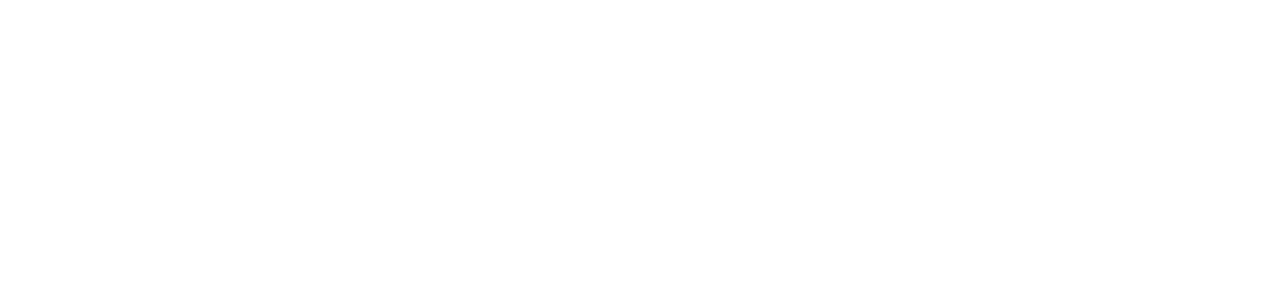
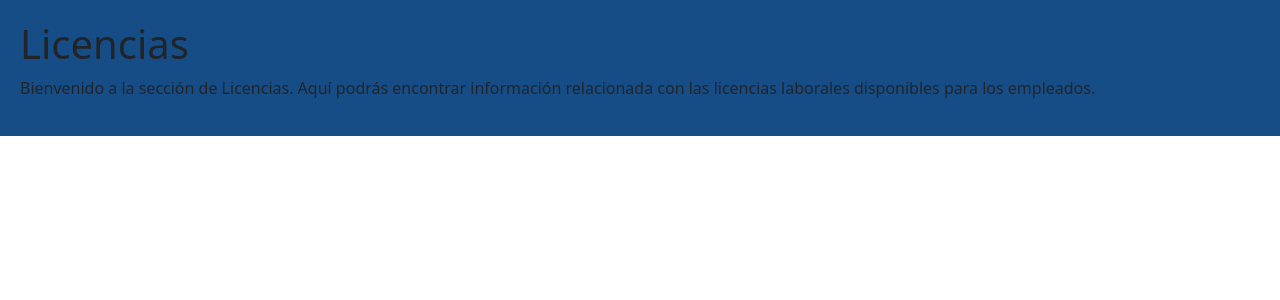
Before and after one commit to Manuelsevero91/Centro-Empleados-de-Comercio, a React (Vite) app in the folder CEC/: page /Licencias in a window 1280 px wide. Before the commit this address had no page. Shown: the top 300 px of the page. Built offline with nearby package versions, Linux system fonts and the light colour scheme.

Commit message:
Rutas incorporadas

```diff
--- a/CEC/src/App.jsx
+++ b/CEC/src/App.jsx
@@ -2,9 +2,17 @@
 import 'bootstrap/dist/css/bootstrap.min.css';
 import Home from "./Paginas/Home";
 import { BrowserRouter as Router, Routes, Route } from "react-router-dom";
-// import Nosotros from './Paginas/Nosotros'
-// import Servicios from './Paginas/Servicios'
-// import Afiliados from './Paginas/Afiliados'
+import Licencias from './Paginas/Licencias';
+import Adicionales from './Paginas/Adicionales';
+import Categorias from './Paginas/Categorias';
+import Jubilacion from './Paginas/Jubilacion';
+import Salud from './Paginas/Salud';
+import Turismo from './Paginas/Turismo';
+import Extras from './Paginas/Extras';
+
+
+
+
 
 
 function App() {
@@ -15,9 +23,13 @@
 
     <Routes>
       <Route path="/" element={<Home />} />
-      {/* <Route path ="/Nosotros" element={<Nosotros />} />
-      <Route path ="/Información Afiliados" element={<Afiliados />} />
-      <Route path ="/Servicios" element={<Servicios />} /> */}
+      <Route path ="/Licencias" element={<Licencias />} />
+      <Route path ="/Adicionales" element={<Adicionales />} />
+      <Route path ="/Categorias" element={<Categorias />} />
+      <Route path ="/Jubilacion" element={<Jubilacion />} />
+      <Route path ="/Salud" element={<Salud />} />
+      <Route path ="/Turismo" element={<Turismo />} />
+      <Route path ="/Extras" element={<Extras />} />
       </Routes>
 
     </>
--- a/CEC/src/Componentes/NavBar.jsx
+++ b/CEC/src/Componentes/NavBar.jsx
@@ -1,3 +1,67 @@
+// import React from "react";
+// import {
+//   Navbar,
+//   Nav,
+//   Form,
+//   FormControl,
+//   Button,
+//   Container,
+//   NavDropdown,
+// } from "react-bootstrap";
+// import "../Estilos/NavBar.css";
+// const CustomNavbar = () => {
+//   return (
+//     <Navbar bg="dark" variant="dark" expand="lg">
+//       <Container>
+//         {/* Título o Logo */}
+//         <Navbar.Brand href="#">Centro de Empleados de Comercio</Navbar.Brand>
+
+//         {/* Botón de toggle para colapsar la Navbar en pantallas pequeñas */}
+//         <Navbar.Toggle aria-controls="basic-navbar-nav" />
+
+//         {/* Links y formulario de búsqueda */}
+//         <Navbar.Collapse id="basic-navbar-nav">
+//           <Nav className="me-auto">
+//             <Nav.Link href="#home">Inicio</Nav.Link>
+
+//             {/* Dropdown para Información */}
+//             <NavDropdown title="Información" id="dropdown-informacion">
+//               <NavDropdown.Item href="#licencias">Licencias</NavDropdown.Item>
+//               <NavDropdown.Item href="#adicionales">
+//                 Adicionales
+//               </NavDropdown.Item>
+//               <NavDropdown.Item href="#categorías">Categorías</NavDropdown.Item>
+//               <NavDropdown.Item href="#jubilación">Jubilación</NavDropdown.Item>
+//             </NavDropdown>
+
+//             {/* Dropdown para Servicios */}
+//             <NavDropdown title="Servicios" id="dropdown-servicios">
+//               <NavDropdown.Item href="#salud">Salud</NavDropdown.Item>
+//               <NavDropdown.Item href="#turismo">Turismo</NavDropdown.Item>
+//               <NavDropdown.Item href="#extras">Extras</NavDropdown.Item>
+//             </NavDropdown>
+
+//             <Nav.Link href="#contact">Contacto</Nav.Link>
+//           </Nav>
+
+//           {/* Buscador */}
+//           <Form className="d-flex">
+//             <FormControl
+//               type="search"
+//               placeholder="Buscar"
+//               className="me-2"
+//               aria-label="Search"
+//             />
+//             <Button variant="outline-light">Buscar</Button>
+//           </Form>
+//         </Navbar.Collapse>
+//       </Container>
+//     </Navbar>
+//   );
+// };
+
+// export default CustomNavbar;
+
 import React from "react";
 import {
   Navbar,
@@ -8,13 +72,15 @@
   Container,
   NavDropdown,
 } from "react-bootstrap";
+import { NavLink } from "react-router-dom";
 import "../Estilos/NavBar.css";
+
 const CustomNavbar = () => {
   return (
     <Navbar bg="dark" variant="dark" expand="lg">
       <Container>
         {/* Título o Logo */}
-        <Navbar.Brand href="#">Centro de Empleados de Comercio</Navbar.Brand>
+        <Navbar.Brand as={NavLink} to="/">Centro de Empleados de Comercio</Navbar.Brand>
 
         {/* Botón de toggle para colapsar la Navbar en pantallas pequeñas */}
         <Navbar.Toggle aria-controls="basic-navbar-nav" />
@@ -22,26 +88,24 @@
         {/* Links y formulario de búsqueda */}
         <Navbar.Collapse id="basic-navbar-nav">
           <Nav className="me-auto">
-            <Nav.Link href="#home">Inicio</Nav.Link>
+            <Nav.Link as={NavLink} to="/">Inicio</Nav.Link>
 
             {/* Dropdown para Información */}
             <NavDropdown title="Información" id="dropdown-informacion">
-              <NavDropdown.Item href="#licencias">Licencias</NavDropdown.Item>
-              <NavDropdown.Item href="#adicionales">
-                Adicionales
-              </NavDropdown.Item>
-              <NavDropdown.Item href="#categorías">Categorías</NavDropdown.Item>
-              <NavDropdown.Item href="#jubilación">Jubilación</NavDropdown.Item>
+              <NavDropdown.Item as={NavLink} to="/licencias">Licencias</NavDropdown.Item>
+              <NavDropdown.Item as={NavLink} to="/adicionales">Adicionales</NavDropdown.Item>
+              <NavDropdown.Item as={NavLink} to="/categorias">Categorías</NavDropdown.Item>
+              <NavDropdown.Item as={NavLink} to="/jubilacion">Jubilación</NavDropdown.Item>
             </NavDropdown>
 
             {/* Dropdown para Servicios */}
             <NavDropdown title="Servicios" id="dropdown-servicios">
-              <NavDropdown.Item href="#salud">Salud</NavDropdown.Item>
-              <NavDropdown.Item href="#turismo">Turismo</NavDropdown.Item>
-              <NavDropdown.Item href="#extras">Extras</NavDropdown.Item>
+              <NavDropdown.Item as={NavLink} to="/salud">Salud</NavDropdown.Item>
+              <NavDropdown.Item as={NavLink} to="/turismo">Turismo</NavDropdown.Item>
+              <NavDropdown.Item as={NavLink} to="/extras">Extras</NavDropdown.Item>
             </NavDropdown>
 
-            <Nav.Link href="#contact">Contacto</Nav.Link>
+            <Nav.Link as={NavLink} to="/contacto">Contacto</Nav.Link>
           </Nav>
 
           {/* Buscador */}
--- /dev/null
+++ b/CEC/src/Paginas/Adicionales.jsx
@@ -0,0 +1,12 @@
+import React from "react";
+
+const Adicionales = () => {
+  return (
+    <div style={{ padding: "20px" }}>
+      <h1>Licencias</h1>
+      <p>Bienvenido a la sección de Licencias. Aquí podrás encontrar información relacionada con las licencias laborales disponibles para los empleados.</p>
+    </div>
+  );
+};
+
+export default Adicionales;
--- /dev/null
+++ b/CEC/src/Paginas/Categorias.jsx
@@ -0,0 +1,12 @@
+import React from "react";
+
+const Categorias = () => {
+  return (
+    <div style={{ padding: "20px" }}>
+      <h1>Licencias</h1>
+      <p>Bienvenido a la sección de Licencias. Aquí podrás encontrar información relacionada con las licencias laborales disponibles para los empleados.</p>
+    </div>
+  );
+};
+
+export default Categorias;
--- /dev/null
+++ b/CEC/src/Paginas/Extras.jsx
@@ -0,0 +1,12 @@
+import React from "react";
+
+const Extras = () => {
+  return (
+    <div style={{ padding: "20px" }}>
+      <h1>Licencias</h1>
+      <p>Bienvenido a la sección de Licencias. Aquí podrás encontrar información relacionada con las licencias laborales disponibles para los empleados.</p>
+    </div>
+  );
+};
+
+export default Extras;
--- /dev/null
+++ b/CEC/src/Paginas/Jubilacion.jsx
@@ -0,0 +1,12 @@
+import React from "react";
+
+const Jubilacion = () => {
+  return (
+    <div style={{ padding: "20px" }}>
+      <h1>Licencias</h1>
+      <p>Bienvenido a la sección de Licencias. Aquí podrás encontrar información relacionada con las licencias laborales disponibles para los empleados.</p>
+    </div>
+  );
+};
+
+export default Jubilacion;
--- /dev/null
+++ b/CEC/src/Paginas/Licencias.jsx
@@ -0,0 +1,12 @@
+import React from "react";
+
+const Licencias = () => {
+  return (
+    <div style={{ padding: "20px" }}>
+      <h1>Licencias</h1>
+      <p>Bienvenido a la sección de Licencias. Aquí podrás encontrar información relacionada con las licencias laborales disponibles para los empleados.</p>
+    </div>
+  );
+};
+
+export default Licencias;
--- /dev/null
+++ b/CEC/src/Paginas/Salud.jsx
@@ -0,0 +1,12 @@
+import React from "react";
+
+const Salud = () => {
+  return (
+    <div style={{ padding: "20px" }}>
+      <h1>Licencias</h1>
+      <p>Bienvenido a la sección de Licencias. Aquí podrás encontrar información relacionada con las licencias laborales disponibles para los empleados.</p>
+    </div>
+  );
+};
+
+export default Salud;
--- /dev/null
+++ b/CEC/src/Paginas/Turismo.jsx
@@ -0,0 +1,12 @@
+import React from "react";
+
+const Turismo = () => {
+  return (
+    <div style={{ padding: "20px" }}>
+      <h1>Licencias</h1>
+      <p>Bienvenido a la sección de Licencias. Aquí podrás encontrar información relacionada con las licencias laborales disponibles para los empleados.</p>
+    </div>
+  );
+};
+
+export default Turismo;
```
